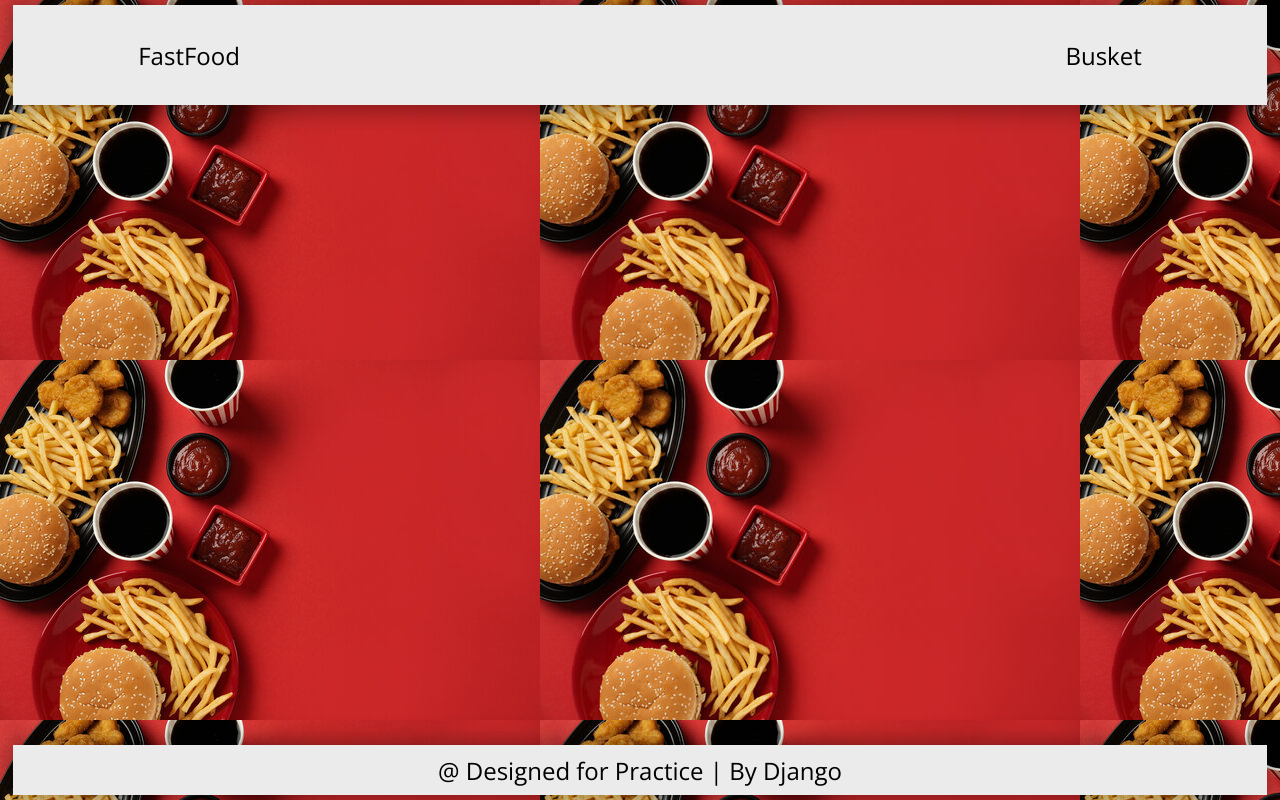
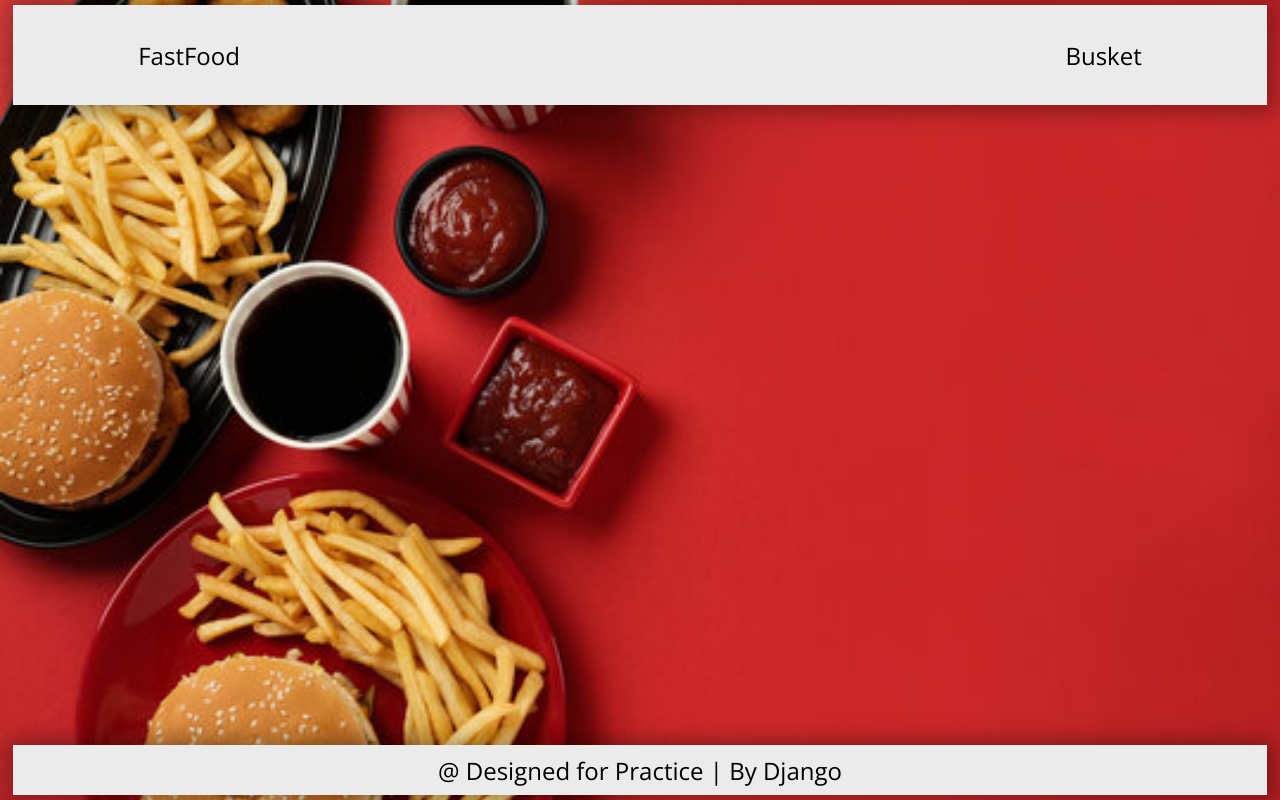
Before and after one commit to gab1den/easy-fastfood-webshop, a Django app: page / in a window 1280 px wide. Run offline with Django 5.2, Linux system fonts and the light colour scheme; data that the repository does not hold is empty.

Commit message:
Change in css

```diff
--- a/store/static/css/style.css
+++ b/store/static/css/style.css
@@ -9,6 +9,10 @@ html, body {
     font-weight: 400;
     font-style: normal;
     font-size: 24px;
+    background-image: url("../image/bg.jpg");
+    background-position: right;
+    background-repeat: no-repeat;
+    background-size: cover;
 }
 
 .btn {
@@ -28,7 +32,6 @@ html, body {
     min-height: 100%;
     display: flex;
     flex-direction: column;
-    background-image: url("../image/360_F_446373646_uYHx1cGEL6zrndv4xlcElHtHdfa0BF0j.jpg");
 }
 
 /* HEADER */
```
Also changed, not shown: store/static/image/bg.jpg (renamed from store/static/image/360_F_446373646_uYHx1cGEL6zrndv4xlcElHtHdfa0BF0j.jpg).
